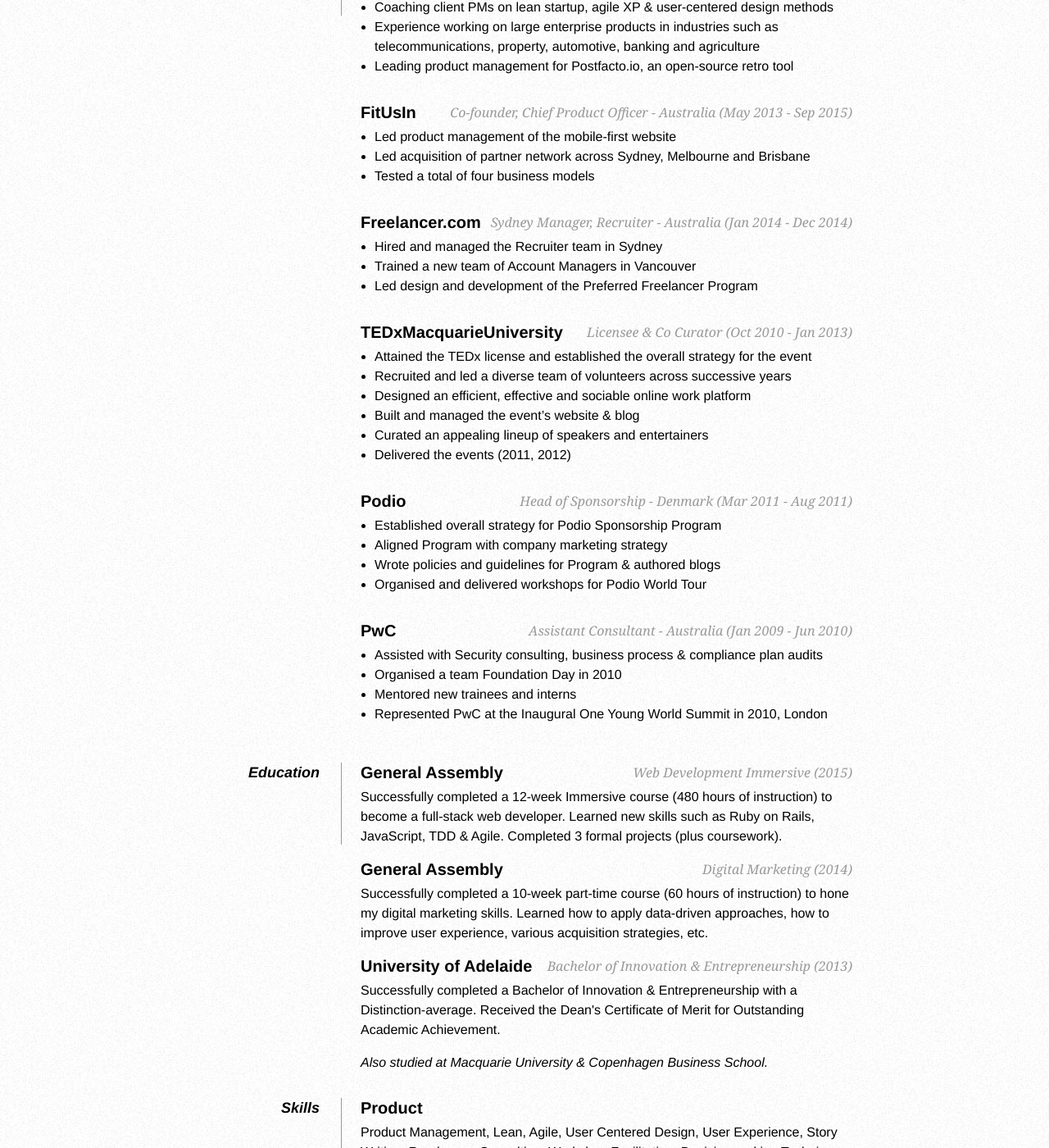
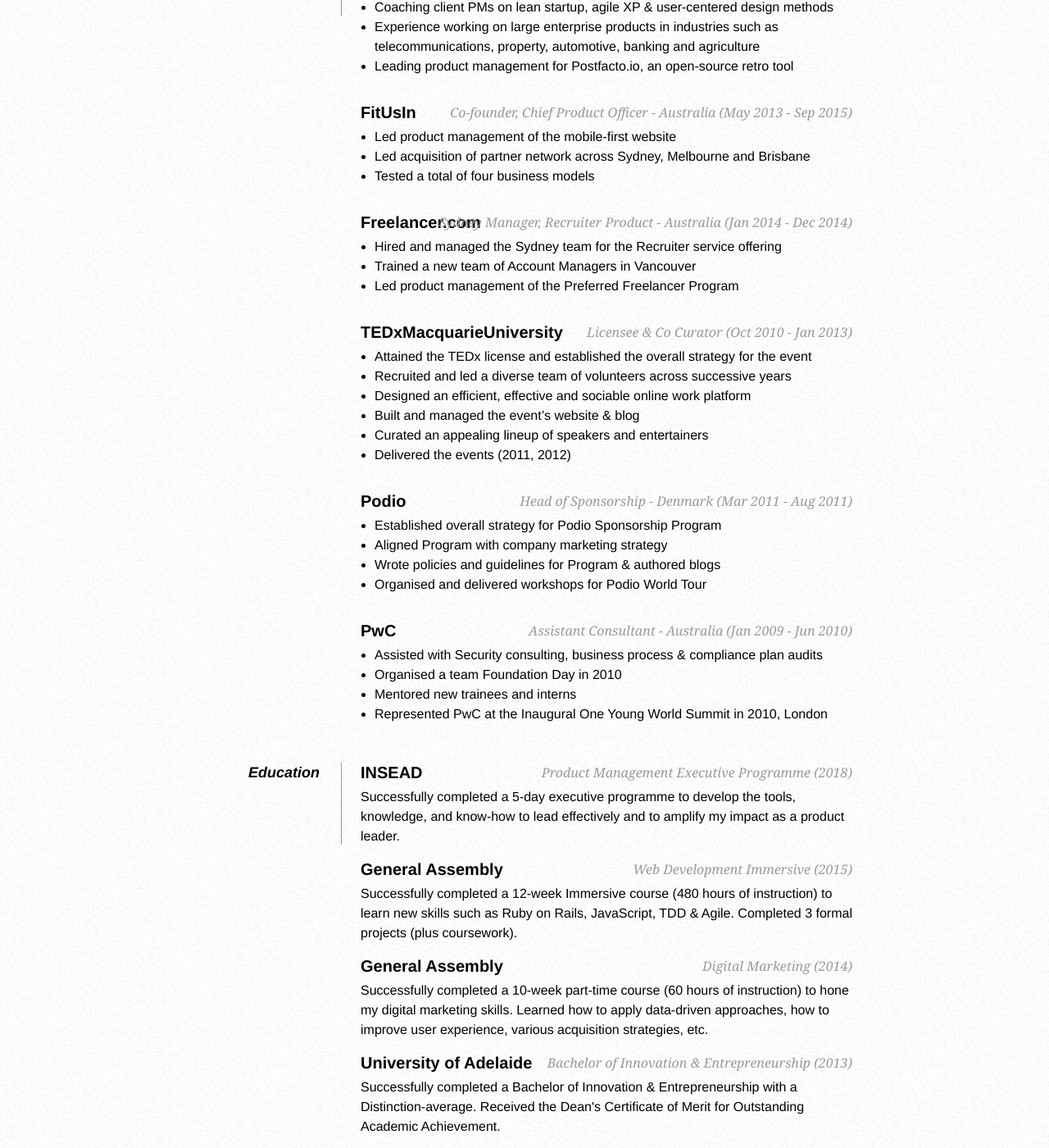
Before and after one commit to liamdarmody/liamdarmody.github.io, a Jekyll site: the page built from resume.html, in a window 1280 px wide and 1400 px high, scrolled down 441 px. Shown: the whole window at 82% size. Built offline with Jekyll 4.4.1, drawn with Linux system fonts in a browser that asks for light colours; Markdown is read by kramdown in place of the engine named in the settings; some of the changed text lies outside the part shown.

Commit message:
Update resume.html

```diff
--- a/resume.html
+++ b/resume.html
@@ -57,11 +57,11 @@
         <li>Tested a total of four business models</li>
       </ul>
 
-      <h2>Freelancer.com <span>Sydney Manager, Recruiter - Australia (Jan 2014 - Dec 2014)</span></h2>
+      <h2>Freelancer.com <span>Sydney Manager, Recruiter Product - Australia (Jan 2014 - Dec 2014)</span></h2>
       <ul>
-        <li>Hired and managed the Recruiter team in Sydney</li>
+        <li>Hired and managed the Sydney team for the Recruiter service offering</li>
         <li>Trained a new team of Account Managers in Vancouver</li>
-        <li>Led design and development of the Preferred Freelancer Program</li>
+        <li>Led product management of the Preferred Freelancer Program</li>
       </ul>
 
       <h2>TEDxMacquarieUniversity <span>Licensee &amp; Co Curator (Oct 2010 - Jan 2013)</span></h2>
@@ -96,8 +96,12 @@
 
     <dt>Education</dt>
     <dd>
+      <h2>INSEAD <span>Product Management Executive Programme (2018)</span></h2>
+      <p>Successfully completed a 5-day executive programme to develop the tools, knowledge, and know-how to lead effectively and to amplify my impact as a product leader.</p>
+    </dd>
+    <dd>
       <h2>General Assembly <span>Web Development Immersive (2015)</span></h2>
-      <p>Successfully completed a 12-week Immersive course (480 hours of instruction) to become a full-stack web developer. Learned new skills such as Ruby on Rails, JavaScript, TDD &amp; Agile. Completed 3 formal projects (plus coursework).</p>
+      <p>Successfully completed a 12-week Immersive course (480 hours of instruction) to learn new skills such as Ruby on Rails, JavaScript, TDD &amp; Agile. Completed 3 formal projects (plus coursework).</p>
     </dd>
     <dd>
       <h2>General Assembly <span>Digital Marketing (2014)</span></h2>
```
Also changed, not shown: other parts of resume.html (+2 -2 lines).
